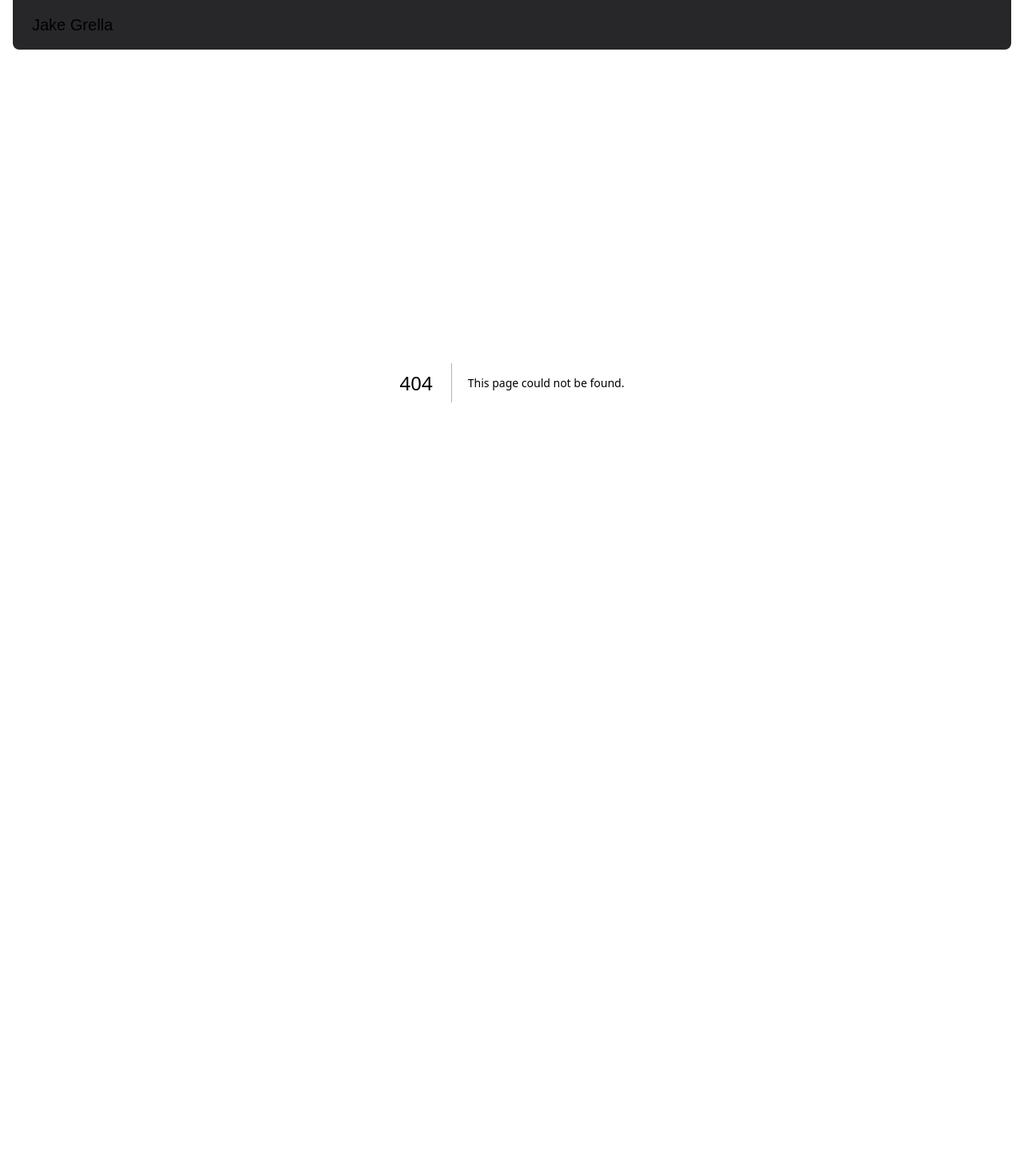
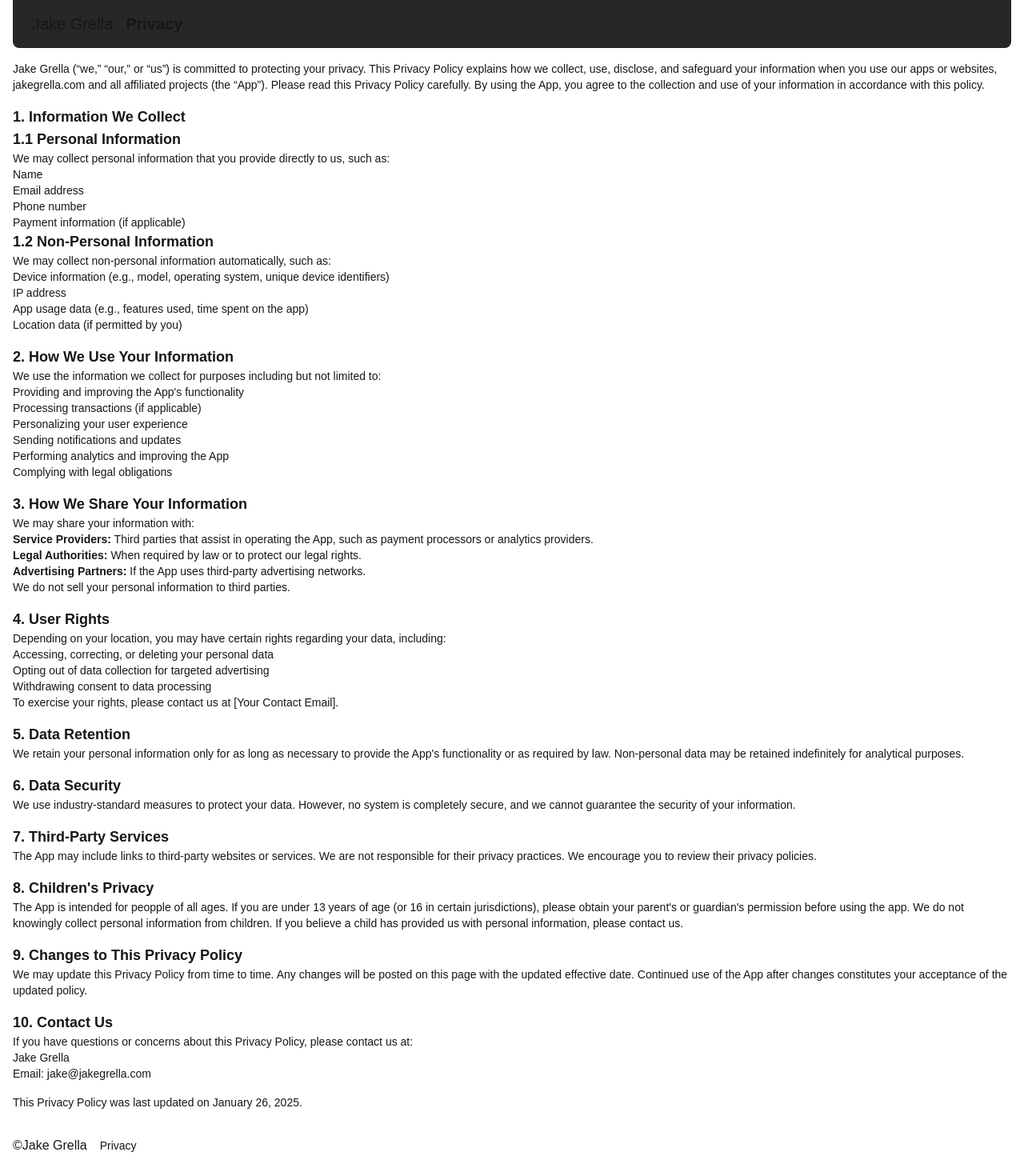
Before and after one commit to jakegrella/jg, a Next.js app: page /privacy in a window 1280 px wide. Before the commit this address had no page. Shown: the top 1470 px of the page at 80% size. Before the commit the page ends 878 px from the top, so only its background shows below. Built offline with nearby package versions, Linux system fonts and the light colour scheme.

Commit message:
chore: add privacy policy

```diff
--- /dev/null
+++ b/app/Header.tsx
@@ -0,0 +1,27 @@
+import Link from "next/link";
+
+type HeaderProps = {
+  landing?: boolean;
+  pageTitle?: string;
+};
+
+const Header = ({ landing, pageTitle }: HeaderProps) => {
+  return (
+    <header className="flex items-center gap-4 bg-zinc-800 mb-4 px-6 py-4 rounded-b-lg">
+      {landing ? (
+        <Link href="/">
+          <h1>Jake Grella</h1>
+        </Link>
+      ) : (
+        <>
+          <Link href="/">
+            <span className="text-xl">Jake Grella</span>
+          </Link>
+          <h1>{pageTitle}</h1>
+        </>
+      )}
+    </header>
+  );
+};
+
+export default Header;
--- a/app/globals.css
+++ b/app/globals.css
@@ -22,4 +22,24 @@ body {
 
 h1 {
   font-size: 1.25rem;
+  font-weight: 700;
+  line-height: 1.75rem
 }
+
+h2 {
+  font-size: 1.125rem;
+  font-weight: 700;
+  line-height: 1.75rem;
+}
+
+h3 {
+  font-size: 1.125rem;
+  font-weight: 700;
+  line-height: 1.75rem;
+}
+
+p, li {
+  font-size: 0.875rem;
+  font-weight: 400;
+  line-height: 1.25rem;
+}
--- a/app/layout.tsx
+++ b/app/layout.tsx
@@ -1,6 +1,7 @@
 import type { Metadata } from "next";
 import { Geist } from "next/font/google";
 import "./globals.css";
+import Link from "next/link";
 
 const geistSans = Geist({
   variable: "--font-geist-sans",
@@ -20,10 +21,17 @@ export default function RootLayout({
   return (
     <html lang="en">
       <body className={`${geistSans.variable} antialiased mx-4`}>
-        <header className="bg-zinc-800 mb-4 px-6 py-4 rounded-b-lg">
-          <h1>Jake Grella</h1>
-        </header>
-        {children}
+        <main>{children}</main>
+        <footer className="flex items-baseline gap-4 my-8">
+          <span>©Jake Grella</span>
+          <nav>
+            <ul>
+              <li>
+                <Link href="/privacy">Privacy</Link>
+              </li>
+            </ul>
+          </nav>
+        </footer>
       </body>
     </html>
   );
--- a/app/page.tsx
+++ b/app/page.tsx
@@ -1,3 +1,9 @@
+import Header from "./Header";
+
 export default function Home() {
-  return <div></div>;
+  return (
+    <div>
+      <Header landing />
+    </div>
+  );
 }
--- /dev/null
+++ b/app/privacy/layout.tsx
@@ -0,0 +1,16 @@
+import Header from "../Header";
+
+const PrivacyLayout = ({
+  children,
+}: Readonly<{
+  children: React.ReactNode;
+}>) => {
+  return (
+    <div>
+      <Header pageTitle="Privacy" />
+      {children}
+    </div>
+  );
+};
+
+export default PrivacyLayout;
--- /dev/null
+++ b/app/privacy/page.tsx
@@ -0,0 +1,158 @@
+export default function Privacy() {
+  return (
+    <div className="flex flex-col gap-4">
+      <p>
+        Jake Grella (“we,” “our,” or “us”) is committed to protecting your
+        privacy. This Privacy Policy explains how we collect, use, disclose, and
+        safeguard your information when you use our apps or websites,
+        jakegrella.com and all affiliated projects (the “App”). Please read this
+        Privacy Policy carefully. By using the App, you agree to the collection
+        and use of your information in accordance with this policy.
+      </p>
+
+      <div>
+        <h2>1. Information We Collect</h2>
+        <h3>1.1 Personal Information</h3>
+        <p>
+          We may collect personal information that you provide directly to us,
+          such as:
+        </p>
+        <ul>
+          <li>Name</li>
+          <li>Email address</li>
+          <li>Phone number</li>
+          <li>Payment information (if applicable)</li>
+        </ul>
+
+        <h3>1.2 Non-Personal Information</h3>
+        <p>We may collect non-personal information automatically, such as:</p>
+        <ul>
+          <li>
+            Device information (e.g., model, operating system, unique device
+            identifiers)
+          </li>
+          <li>IP address</li>
+          <li>App usage data (e.g., features used, time spent on the app)</li>
+          <li>Location data (if permitted by you)</li>
+        </ul>
+      </div>
+
+      <div>
+        <h2>2. How We Use Your Information</h2>
+        <p>
+          We use the information we collect for purposes including but not
+          limited to:
+        </p>
+        <ul>
+          <li>Providing and improving the App&apos;s functionality</li>
+          <li>Processing transactions (if applicable)</li>
+          <li>Personalizing your user experience</li>
+          <li>Sending notifications and updates</li>
+          <li>Performing analytics and improving the App</li>
+          <li>Complying with legal obligations</li>
+        </ul>
+      </div>
+
+      <div>
+        <h2>3. How We Share Your Information</h2>
+        <p>We may share your information with:</p>
+        <ul>
+          <li>
+            <strong>Service Providers:</strong> Third parties that assist in
+            operating the App, such as payment processors or analytics
+            providers.
+          </li>
+          <li>
+            <strong>Legal Authorities:</strong> When required by law or to
+            protect our legal rights.
+          </li>
+          <li>
+            <strong>Advertising Partners:</strong> If the App uses third-party
+            advertising networks.
+          </li>
+        </ul>
+        <p>We do not sell your personal information to third parties.</p>
+      </div>
+
+      <div>
+        <h2>4. User Rights</h2>
+        <p>
+          Depending on your location, you may have certain rights regarding your
+          data, including:
+        </p>
+        <ul>
+          <li>Accessing, correcting, or deleting your personal data</li>
+          <li>Opting out of data collection for targeted advertising</li>
+          <li>Withdrawing consent to data processing</li>
+        </ul>
+        <p>
+          To exercise your rights, please contact us at [Your Contact Email].
+        </p>
+      </div>
+
+      <div>
+        <h2>5. Data Retention</h2>
+        <p>
+          We retain your personal information only for as long as necessary to
+          provide the App&apos;s functionality or as required by law.
+          Non-personal data may be retained indefinitely for analytical
+          purposes.
+        </p>
+      </div>
+
+      <div>
+        <h2>6. Data Security</h2>
+        <p>
+          We use industry-standard measures to protect your data. However, no
+          system is completely secure, and we cannot guarantee the security of
+          your information.
+        </p>
+      </div>
+
+      <div>
+        <h2>7. Third-Party Services</h2>
+        <p>
+          The App may include links to third-party websites or services. We are
+          not responsible for their privacy practices. We encourage you to
+          review their privacy policies.
+        </p>
+      </div>
+
+      <div>
+        <h2>8. Children&apos;s Privacy</h2>
+        <p>
+          The App is intended for peopple of all ages. If you are under 13 years
+          of age (or 16 in certain jurisdictions), please obtain your
+          parent&apos;s or guardian&apos;s permission before using the app. We
+          do not knowingly collect personal information from children. If you
+          believe a child has provided us with personal information, please
+          contact us.
+        </p>
+      </div>
+
+      <div>
+        <h2>9. Changes to This Privacy Policy</h2>
+        <p>
+          We may update this Privacy Policy from time to time. Any changes will
+          be posted on this page with the updated effective date. Continued use
+          of the App after changes constitutes your acceptance of the updated
+          policy.
+        </p>
+      </div>
+
+      <div>
+        <h2>10. Contact Us</h2>
+        <p>
+          If you have questions or concerns about this Privacy Policy, please
+          contact us at:
+        </p>
+        <p>
+          Jake Grella <br />
+          Email: jake@jakegrella.com
+        </p>
+      </div>
+
+      <p>This Privacy Policy was last updated on January 26, 2025.</p>
+    </div>
+  );
+}
```
